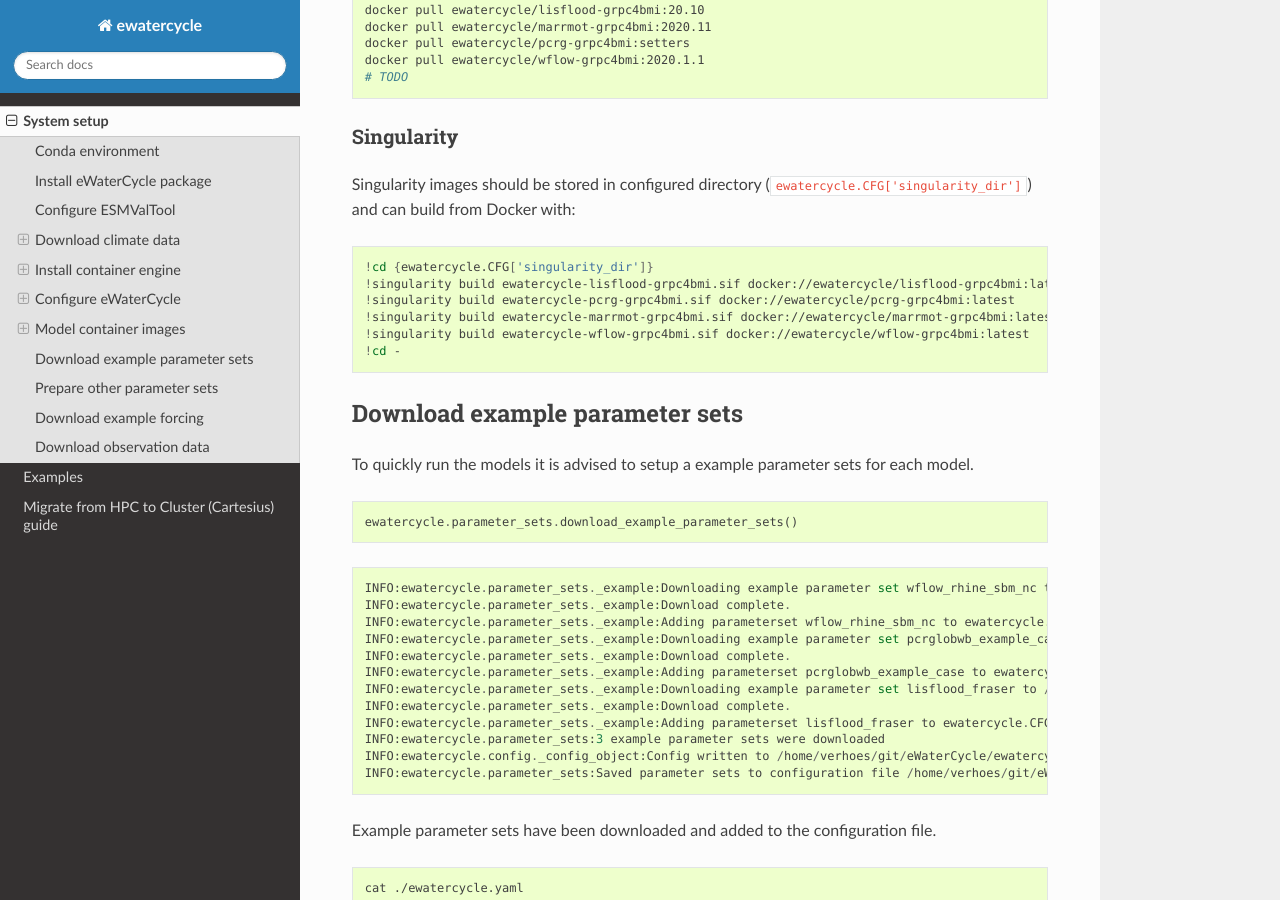
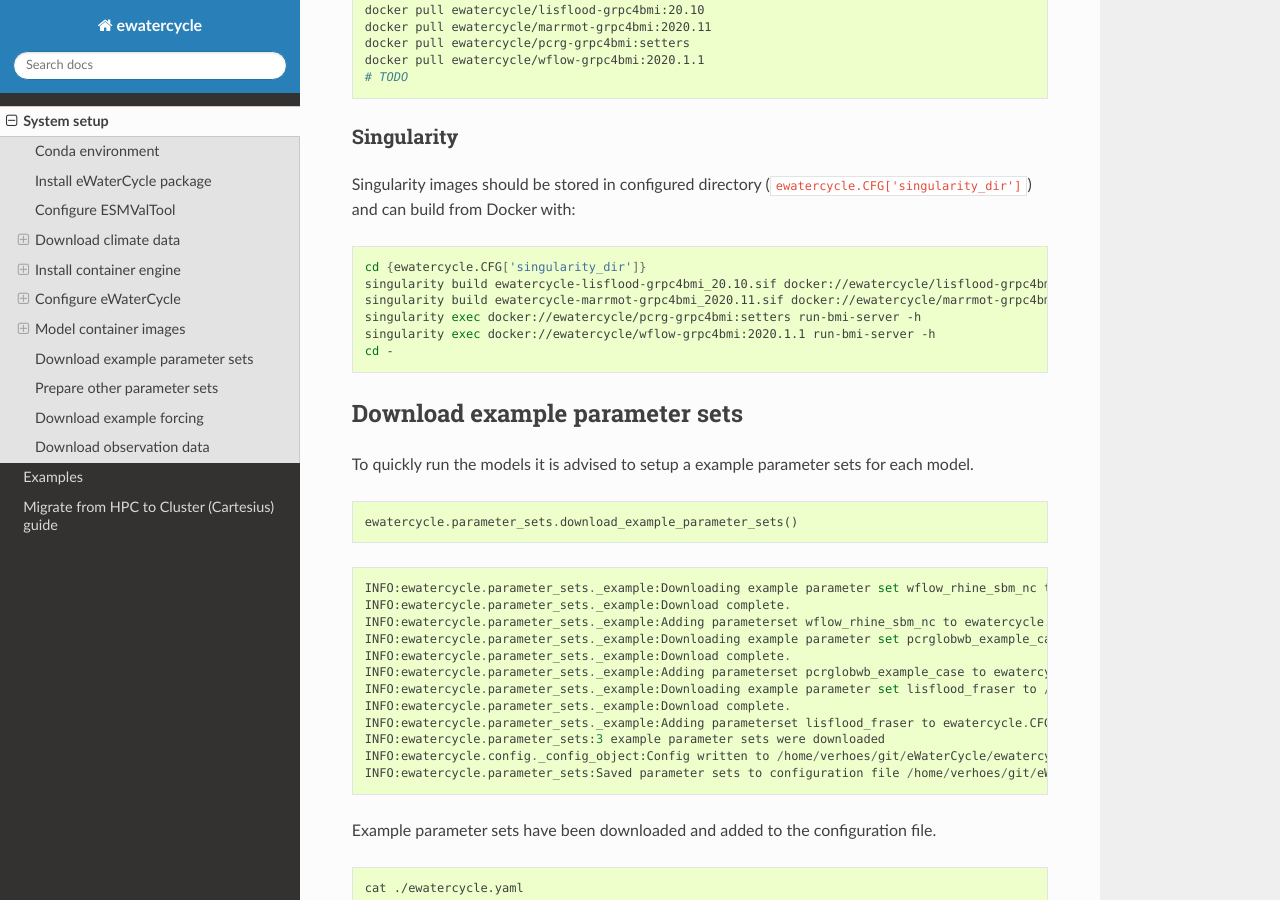
Before and after one commit to eWaterCycle/ewatercycle, a Sphinx documentation site: the page built from docs/system_setup.rst, in a window 1280 px wide and 900 px high, scrolled down 4229 px. Built offline with Sphinx 7.4.7 and the Read the Docs theme 2.0.0, drawn with Linux system fonts in a browser that asks for light colours; pages that are not in the unit, such as notebooks, are missing from menus.

Commit message:
Use singularity commands from model classes

```diff
--- a/docs/system_setup.rst
+++ b/docs/system_setup.rst
@@ -234,14 +234,14 @@
 Singularity images should be stored in configured directory
 (``ewatercycle.CFG['singularity_dir']``) and can build from Docker with:
 
-.. code:: ipython3
+.. code:: shell
 
-    !cd {ewatercycle.CFG['singularity_dir']}
-    !singularity build ewatercycle-lisflood-grpc4bmi.sif docker://ewatercycle/lisflood-grpc4bmi:latest
-    !singularity build ewatercycle-pcrg-grpc4bmi.sif docker://ewatercycle/pcrg-grpc4bmi:latest
-    !singularity build ewatercycle-marrmot-grpc4bmi.sif docker://ewatercycle/marrmot-grpc4bmi:latest
-    !singularity build ewatercycle-wflow-grpc4bmi.sif docker://ewatercycle/wflow-grpc4bmi:latest
-    !cd -
+    cd {ewatercycle.CFG['singularity_dir']}
+    singularity build ewatercycle-lisflood-grpc4bmi_20.10.sif docker://ewatercycle/lisflood-grpc4bmi:20.10
+    singularity build ewatercycle-marrmot-grpc4bmi_2020.11.sif docker://ewatercycle/marrmot-grpc4bmi:2020.11
+    singularity exec docker://ewatercycle/pcrg-grpc4bmi:setters run-bmi-server -h
+    singularity exec docker://ewatercycle/wflow-grpc4bmi:2020.1.1 run-bmi-server -h
+    cd -
 
 Download example parameter sets
 -------------------------------
```
